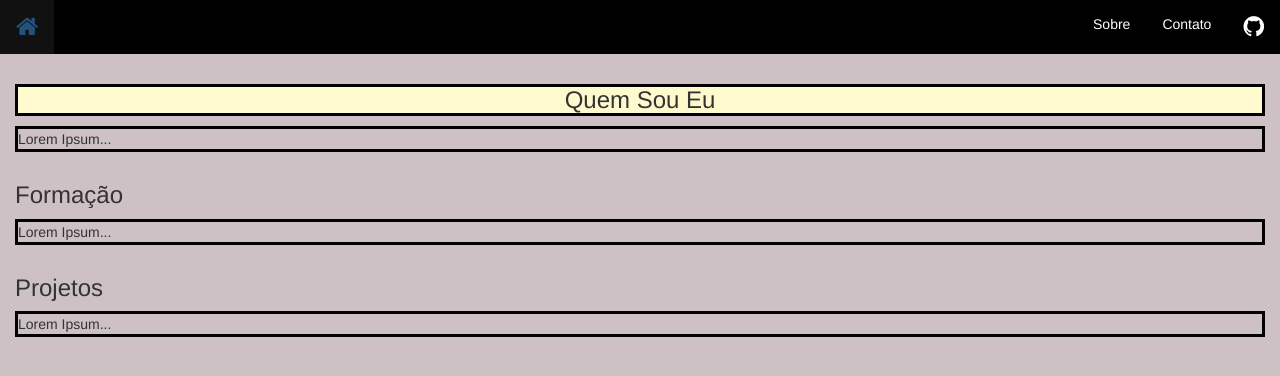
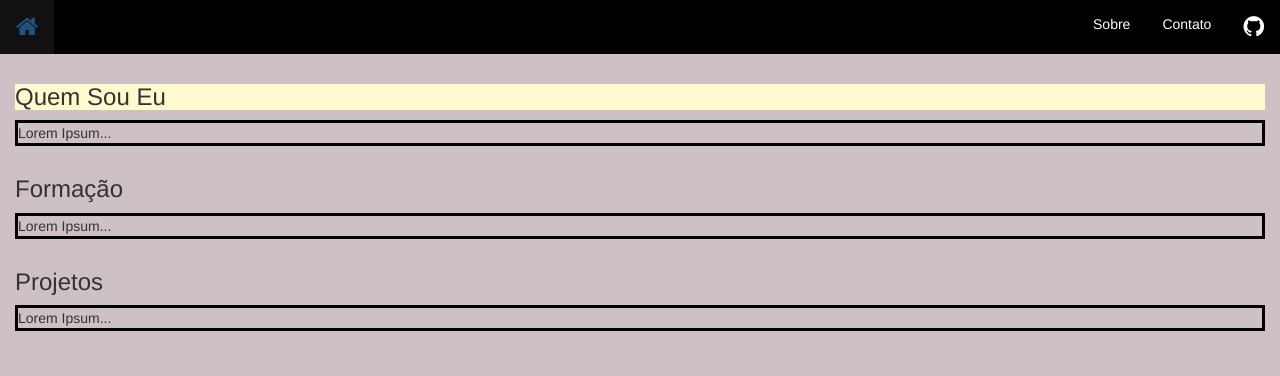
Before and after one commit to yagosenhorini/HTML, a PHP site: page / in a window 1280 px wide. Shown: the top 376 px of the page. Run offline with PHP 8.4, Linux system fonts and the light colour scheme.

Commit message:
Atualização de CSS para Página Pessoal

```diff
--- a/CSS/teste.css
+++ b/CSS/teste.css
@@ -27,18 +27,20 @@
 
 .whoami{
 
-	text-align: center;
-	border-style: solid;
-	border-color: black;
+	text-align: justify-all;
 	background-color: #FFFACD;
 }
 
 .formation{
 
 	text-align: center;
-	border-style: solid;
-	border-color: black;
 	background-color: #FFDEAD;
+}
+
+.hobbies{
+
+	text-align: right;
+	background-color: #FFE4C4;
 }
 
 
```
